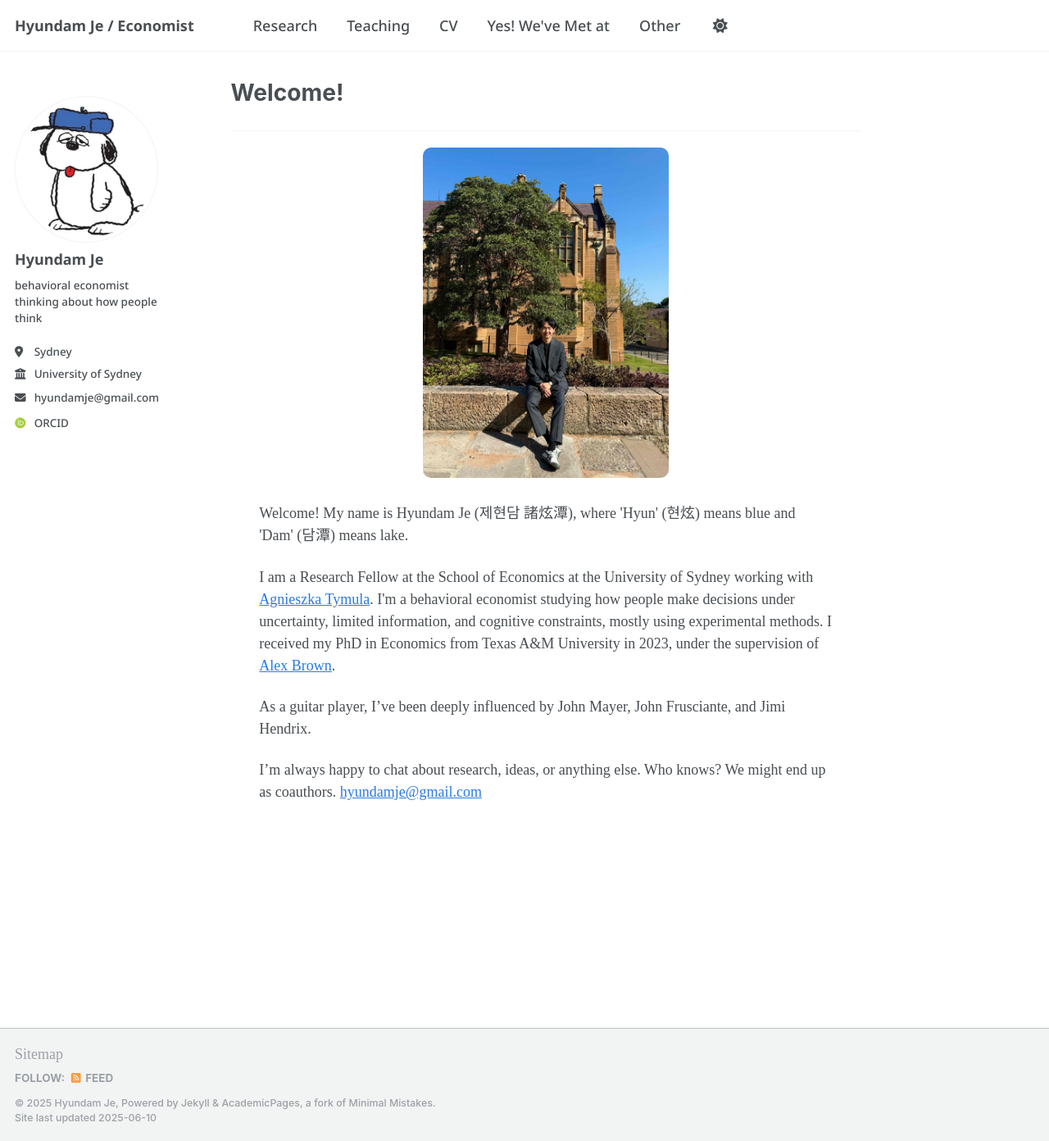
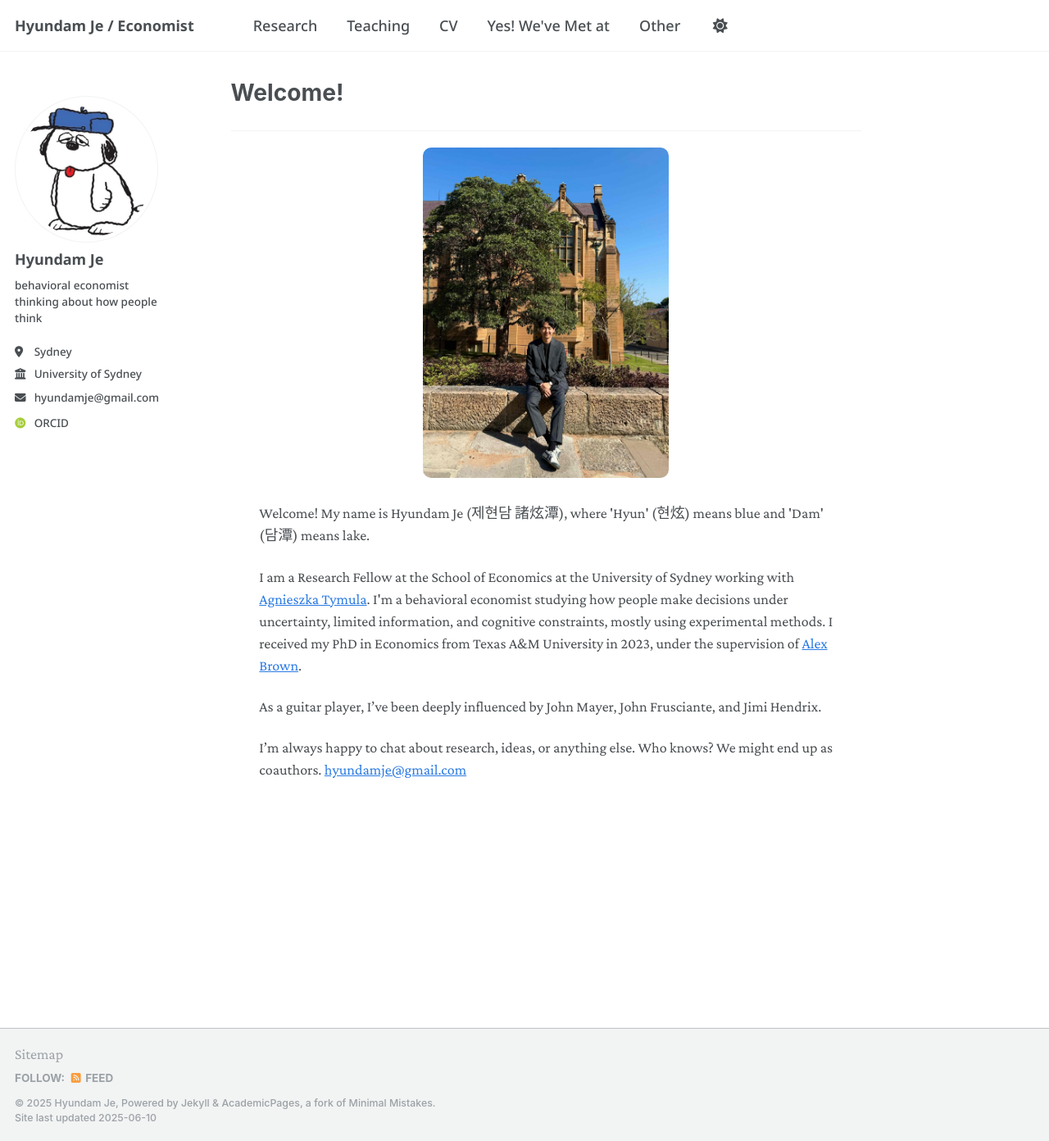
Before and after one commit to hyundamje/hyundamje.github.io, a Jekyll site: the page built from _pages/about.md, in a window 1280 px wide and 1392 px high. Shown: the whole window at 82% size. Built offline with Jekyll 4.4.1, drawn with Linux system fonts in a browser that asks for light colours; some web fonts are replaced.

Commit message:
Update _base.scss

```diff
--- a/_sass/layout/_base.scss
+++ b/_sass/layout/_base.scss
@@ -15,7 +15,7 @@ body {
   margin: 0;
   padding: $masthead-height 0 0;
   padding-bottom: 9em;
-  font-family: 'IBM Plex Serif', serif;
+  font-family: 'Crimson Pro', serif;
   //  font-family: 'Source Serif 4', serif;
   // font-family: 'Cormorant Garamond', serif;
 
```
